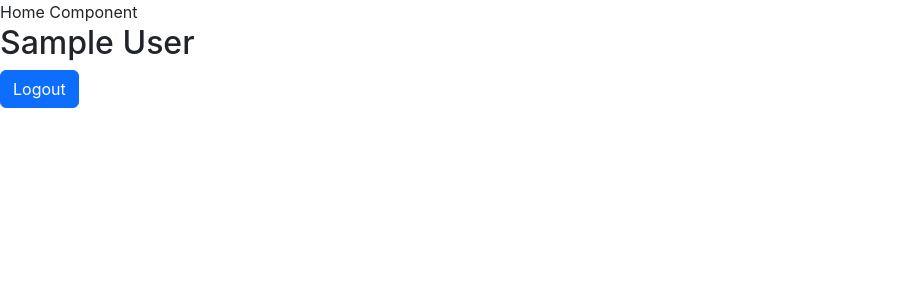
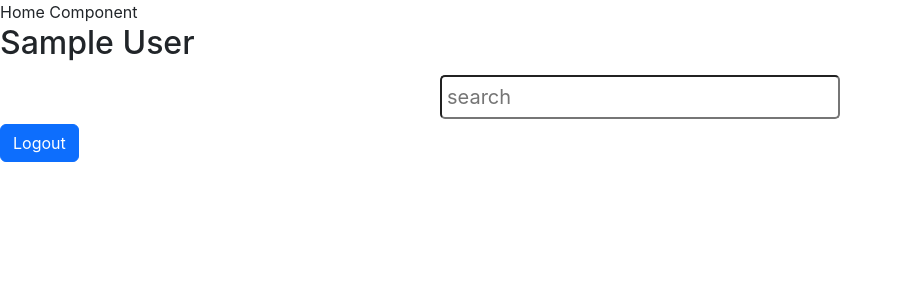
Before and after one commit to PB220-DEVLOP/delicious-garden, a React (Create React App) app in the folder client/: page / in a window 1280 px wide. Shown: the top 300 px of the page, without its empty margins (0-903 px from the left). Built offline with nearby package versions, Linux system fonts and the light colour scheme; sample sign-in values are in the browser's storage.

Commit message:
search container added

```diff
--- a/client/src/views/Home/Home.css
+++ b/client/src/views/Home/Home.css
@@ -0,0 +1,12 @@
+.search-container{
+    display: flex;
+    justify-content: center;
+}
+
+.input-search{
+    font-size: 20px;
+    width: 400px;
+    margin: 5px;
+    padding: 5px;
+    border-radius: 5px;
+}
--- a/client/src/views/Home/Home.js
+++ b/client/src/views/Home/Home.js
@@ -1,6 +1,6 @@
 import React from 'react';
 import { currentUser } from '../../util/currentUser';
-
+import './Home.css';
 
 function Home() {
   function LogOut(){
@@ -18,6 +18,10 @@ function Home() {
     <div>Home Component</div>
     <h2>{currentUser?.name}</h2>
 
+    <div className="search-container">
+      <input type="text" placeholder='search' className='input-search'/>
+    </div>
+
     <button type="button" className="btn btn-primary" onClick={LogOut}>Logout</button>
     </div>
   )
```
